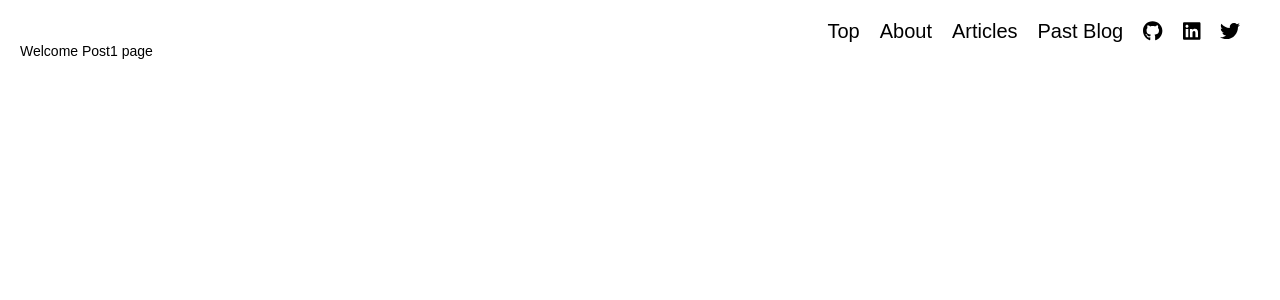
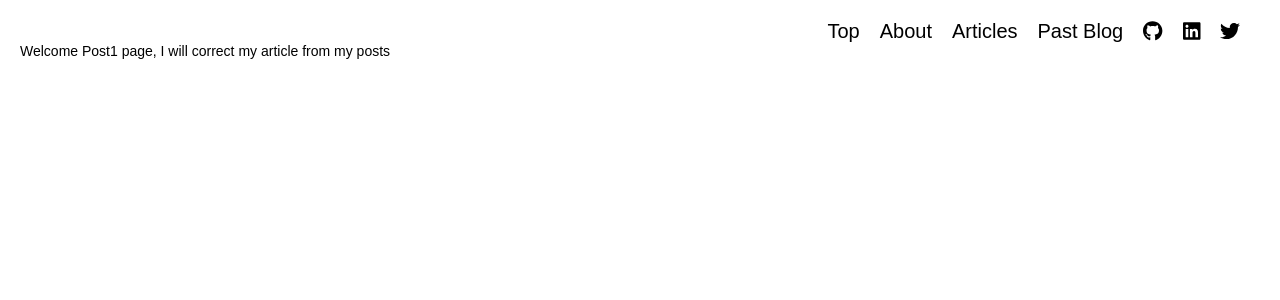
Before and after one commit to kkoisland/kkoisland-react, a React (Create React App) app: page /post1 in a window 1280 px wide. Shown: the top 300 px of the page. Built offline with nearby package versions, Linux system fonts and the light colour scheme.

Commit message:
Test if contribute activity will be updated

```diff
--- a/src/components/BlogPast.tsx
+++ b/src/components/BlogPast.tsx
@@ -2,7 +2,7 @@ import React, { ReactElement } from 'react'
 
 const BlogPast = (): ReactElement => {
   return (
-    <div>Welcome BlogPast page!</div>
+    <div>Welcome BlogPast page! This page will be my past Blog top</div>
   )
 }
 
--- a/src/components/Post1.tsx
+++ b/src/components/Post1.tsx
@@ -2,7 +2,7 @@ import React, { ReactElement } from 'react'
 
 const Post1 = (): ReactElement => {
   return (
-        <div> Welcome Post1 page</div>
+        <div> Welcome Post1 page, I will correct my article from my posts</div>
   )
 }
 
```
